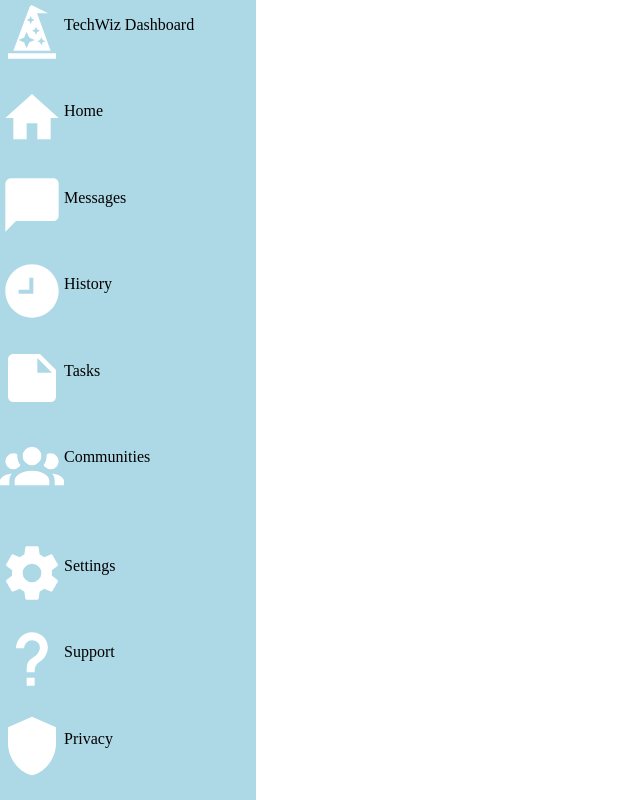
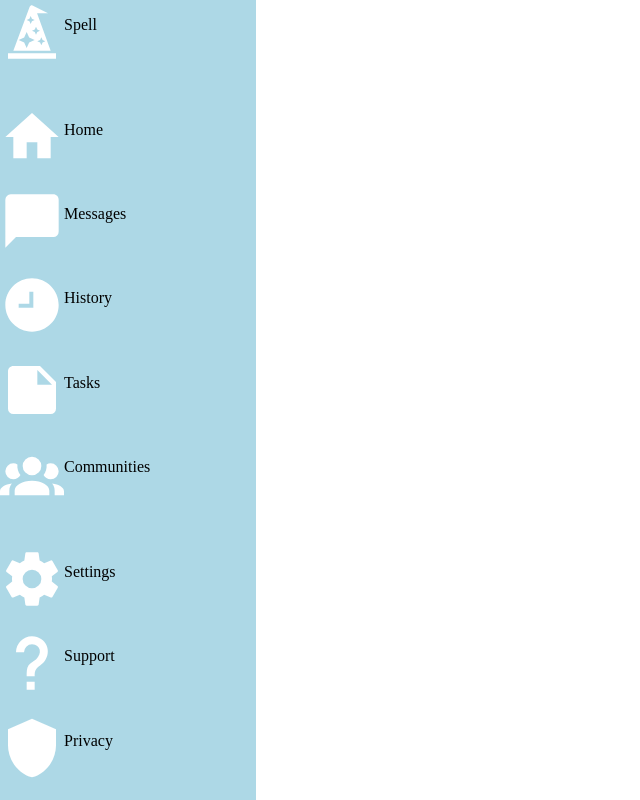
Before and after one commit to faun3/admindashboard_top, a plain HTML site: page index.html in a window 1280 px wide. Shown: the whole page, without its empty margins (0-640 px from the left). Drawn offline with Linux system fonts and the light colour scheme.

Commit message:
clean up markup

```diff
--- a/index.html
+++ b/index.html
@@ -12,7 +12,9 @@
       <div class="sidebar">
         <div class="sidebarHeader">
           <svg xmlns="http://www.w3.org/2000/svg" viewBox="0 0 24 24"><title>wizard-hat</title><path d="M21 22H3V20H21V22M19 19H5L11.1 2.6C11.3 2.2 11.6 2 12 2L18 5H13.9L19 19M10 7.5L11.04 7.97L11.5 9L11.97 7.97L13 7.5L11.97 7.03L11.5 6L11.04 7.03L10 7.5M13 15L10.94 14.07L10 12L9.07 14.07L7 15L9.07 15.93L10 18L10.94 15.93L13 15M13.97 11.97L15 11.5L13.97 11.03L13.5 10L13.04 11.03L12 11.5L13.04 11.97L13.5 13L13.97 11.97M15.97 15.97L17 15.5L15.97 15.03L15.5 14L15.04 15.03L14 15.5L15.04 15.97L15.5 17L15.97 15.97Z" /></svg>
-          <p>TechWiz Dashboard</p>
+          <p>Spell</p>
+        </div>
+        <div class="separator">
         </div>
         <div>
           <svg xmlns="http://www.w3.org/2000/svg" viewBox="0 0 24 24"><title>home</title><path d="M10,20V14H14V20H19V12H22L12,3L2,12H5V20H10Z" /></svg>
```
